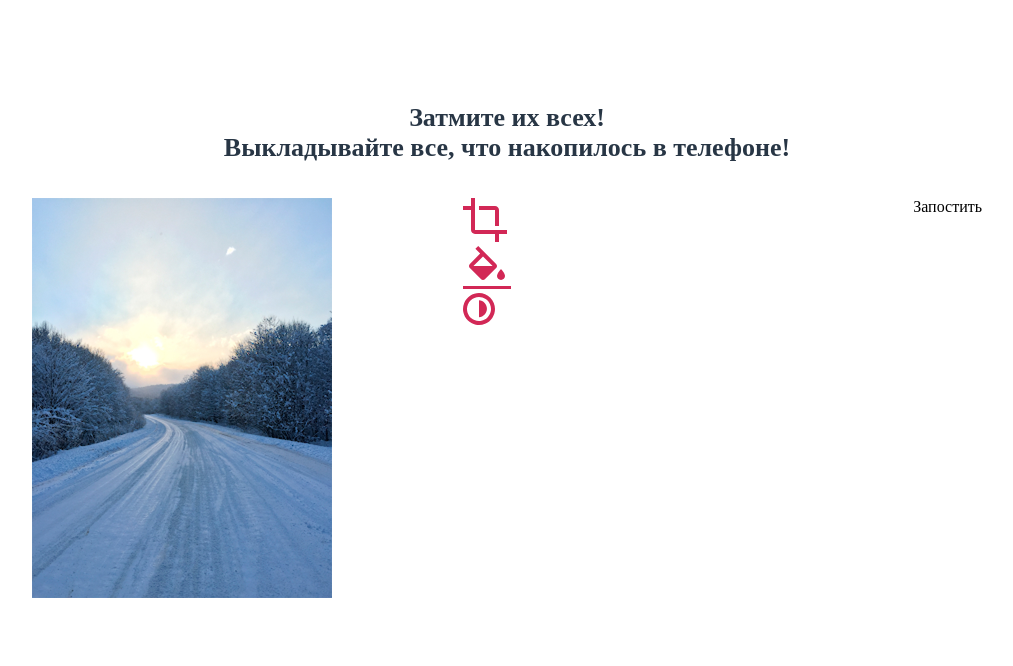
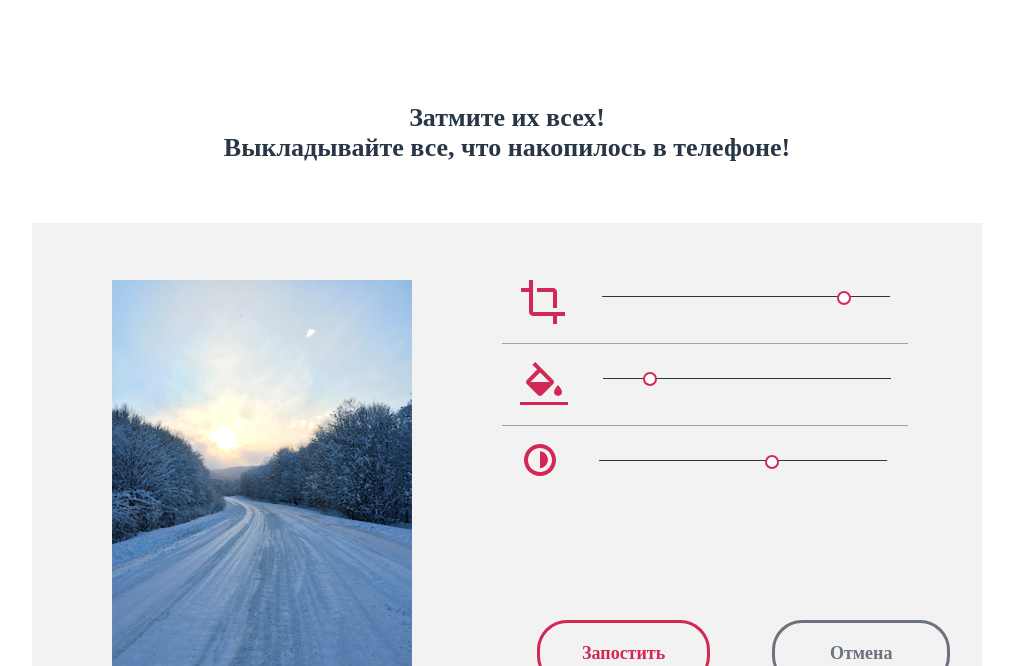
Before and after one commit to petbog/newpink, a website: page source/catalog.html in a window 1280 px wide. Shown: the part 2513-3179 px from the top of the page, without its empty margins (133-1146 px from the left). Drawn offline with nearby package versions, Linux system fonts and the light colour scheme; files that its build step writes are made by us from their sources.

Commit message:
доделал вторую страницу нужно убрать косяки

```diff
--- a/source/catalog.html
+++ b/source/catalog.html
@@ -114,30 +114,38 @@
           </div>
           <div class="loading__settings">
             <div class="loading__settings-clipping">
+              <div class="loading__settings-clipping-inner">
                 <div class="loading__settings-img">
                   <img src="img/crop.svg" alt="crop" width="44px" height="44px">
                 </div>
-              <div class="loading__settings-line">
-                <img src="img/fill.svg" alt="fill" width="48px" height="43px">
-                <img class="loading__settings-line-toh" src="" alt="">
+                <div class="loading__settings-line-box">
+                  <p class="loading__settings-line"></p>
+                  <p class="loading__settings-line-toh position-toh1"></p>
                 </div>
               </div>
-            <div class="loading__fill-img">
-              <img src="img/contrast.svg" alt="contrast" width="32px" height="32px">
+              <div class="loading__settings-clipping-inner">
+                <div class="loading__settings-img">
+                  <img src="img/fill.svg" alt="crop" width="48px" height="43px">
                 </div>
-            <div class="loading__fill-line">
-              <img src="" alt="">
-              <img class="loading__fill-line-toh" src="" alt="">
+                <div class="loading__settings-line-box">
+                  <p class="loading__settings-line"></p>
+                  <p class="loading__settings-line-toh position-toh2"></p>
                 </div>
               </div>
-          <div class="loading__transparency-img">
-            <img src="" alt="">
+              <div class="loading__settings-clipping-inner">
+                <div class="loading__settings-img">
+                  <img src="img/contrast.svg" alt="crop" width="32px" height="32px">
                 </div>
-          <div class="loading__transparency-line">
-            <img src="" alt="">
-            <img class="loading__transparency-line-toh" src="" alt="">
+                <div class="loading__settings-line-box">
+                  <p class="loading__settings-line"></p>
+                  <p class="loading__settings-line-toh position-toh3"></p>
                 </div>
-          <a href="" class="loading__btn">Запостить</a>
+              </div>
+            </div>
+            <a class="btn-post" href="">Запостить</a>
+            <a href="" class="btn-cancel">Отмена</a>
+          </div>
+        </div>
       </div>
     </div>
     </div>
@@ -149,18 +157,16 @@
           <img class="info__logo-img" src="img/footer-logo.svg" alt="header-logo">
         </div>
         <div class="info-sozial">
-          <ul class="info-sozial__list" >
+          <ul class="info-sozial__list">
             <li class="info-sozial__list-item">
-              <a href="#" class="social "><img class="info__sozial-contact-img" src="img/twitter.svg"
-                  alt="twitter"></a>
+              <a href="#" class="social "><img class="info__sozial-contact-img" src="img/twitter.svg" alt="twitter"></a>
             </li>
             <li class="info-sozial__list-item">
               <a href="#" class="social "><img class="info__sozial-contact-img" src="img/facebook.svg"
                   alt="facebook"></a>
             </li>
             <li class="info-sozial__list-item">
-              <a href="#" class="social "><img class="info__sozial-contact-img" src="img/youtube.svg"
-                  alt="youtube"></a>
+              <a href="#" class="social "><img class="info__sozial-contact-img" src="img/youtube.svg" alt="youtube"></a>
             </li>
           </ul>
         </div>
--- a/source/less/block/gallery.less
+++ b/source/less/block/gallery.less
@@ -9,6 +9,7 @@
   margin-bottom: 20px;
   min-height:535px;
   display: inline-block;
+  background-color: #F2F2F2;
   &-name{
     color:#283645;
     font-size:14px;
--- a/source/less/block/loading.less
+++ b/source/less/block/loading.less
@@ -1,3 +1,4 @@
+
 .loading__heading{
   margin-top: 95px;
   &-text{
@@ -6,9 +7,95 @@
     font-size: 26px;
     line-height: 30px;
     text-align: center;
+    padding-bottom: 25px;
   }
 }
 .loading__inner{
   display: flex;
-  justify-content: space-between;
+  background-color: #F2F2F2;
+  padding: 57px 80px;
 }
+
+.loading__settings-line{
+  min-width: 288px;
+  height: 1px;
+  background-color: #283645;
+  justify-content: center;
+}
+.loading__settings-line-toh{
+  width: 14px;
+  height: 14px;
+  border-radius: 50%;
+  border: 2px solid #D22856;
+}
+.loading__inner-img{
+  display: inline-block;
+}
+.loading__settings{
+  display: inline-block;
+}
+.loading__settings-clipping-inner{
+  display: flex;
+  justify-content: space-around;
+  width: 406px;
+  height: 64px;
+  margin-left: 90px;
+}
+.loading__settings-clipping-inner:nth-child(1){
+  border-bottom: 1px solid #99a2ac;
+}
+.loading__settings-clipping-inner:nth-child(2){
+  border-bottom: 1px solid #99a2ac;
+
+}
+.loading__settings-clipping-inner {
+  margin-bottom: 18px;
+}
+.loading__settings-line-box{
+  position: relative;
+}
+.loading__settings-line-toh{
+  background-color: #ffffff;
+}
+.position-toh1{
+  position: absolute;
+  top: -5px;
+  left: 235px;
+}
+.position-toh2{
+  position: absolute;
+  top:-6px ;
+  left: 40px;
+}
+.position-toh3{
+  position: absolute;
+  top: -5px;
+  left: 166px;
+}
+.loading__settings{
+  position: relative;
+}
+.btn-post{
+  position: absolute;
+  top:340px ;
+  left: 125px;
+  font-size: 18px;
+  line-height: 18px;
+  font-weight:700;
+  color:#D22856;
+  border: 3px solid #D22856;
+  padding: 21px 42px;
+  border-radius: 30px;
+}
+.btn-cancel{
+  position: absolute;
+  top:340px ;
+  left: 360px;
+  font-size: 18px;
+  line-height: 18px;
+  font-weight:700;
+  color:#6a737c;
+  border: 3px solid #6a737c;
+  padding: 21px 55px;
+  border-radius: 30px;
+}
--- a/source/less/block/photo-bottom.less
+++ b/source/less/block/photo-bottom.less
@@ -1,7 +1,7 @@
 .photo-bottom__panorama-comment-interectiv{
   display: flex;
   justify-content: space-between;
-  margin-top: 31px;
+  padding-top: 31px;
 }
 .photo-bottom__panorama-comment-interectiv-box{
   display: flex;
@@ -12,6 +12,7 @@
   font-weight: 700;
   font-size: 14px;
   line-height: 24px;
+  margin-left: 15px;
 }
 .photo-bottom__panorama-comment-interectiv-name-time{
   color: #4e5b69;
@@ -25,10 +26,14 @@
   font-size: 14px;
   line-height: 24px;
   text-transform: uppercase;
+  margin-right: 15px;
 }
 .photo-bottom__panorama-comment-interectiv-like::after{
   content: url('../../img/heart.svg');
   padding-left: 10px;
+}
+.photo-bottom__panorama-comment{
+  background-color: #F2F2F2;
 }
 .photo-bottom__panorama-comment-text{
   color:#283645 ;
@@ -36,4 +41,5 @@
   font-size: 14px;
   line-height: 24px;
   margin-top: -10px;
+  margin-left: 15px;
 }
```
Lines whose indentation alone changed are shown as unchanged.
